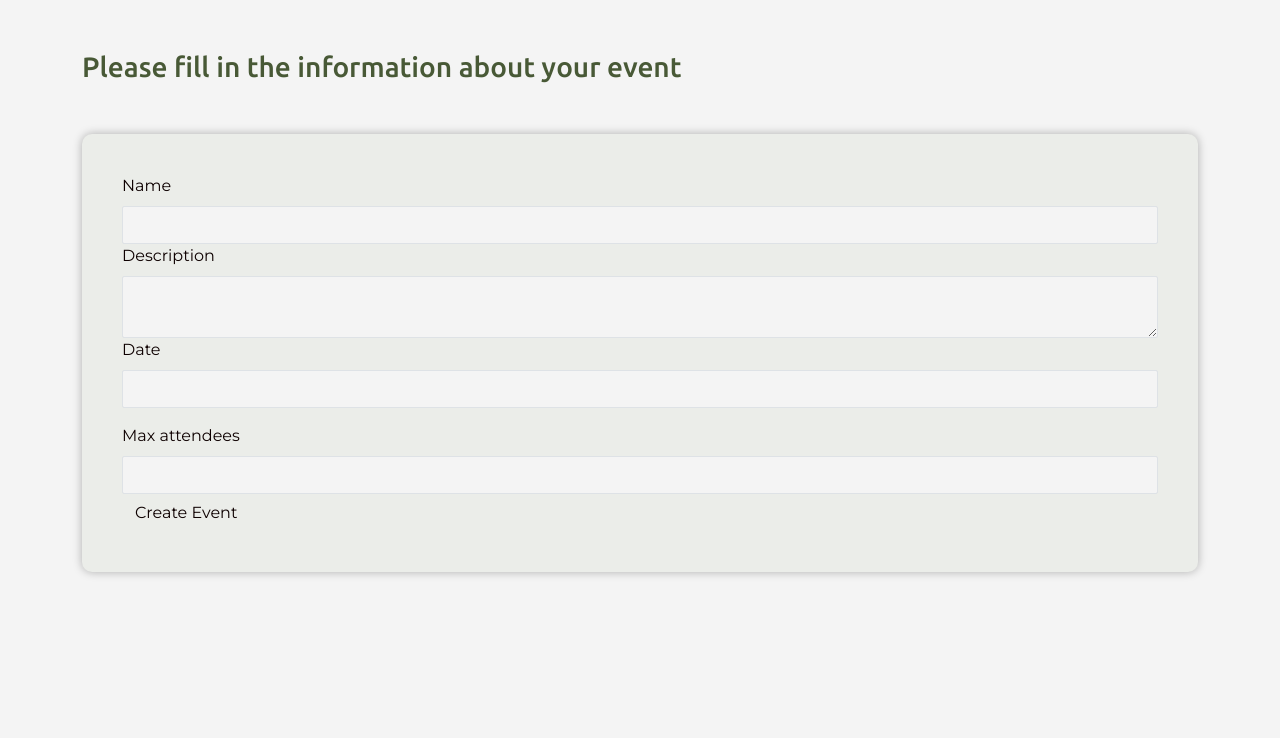
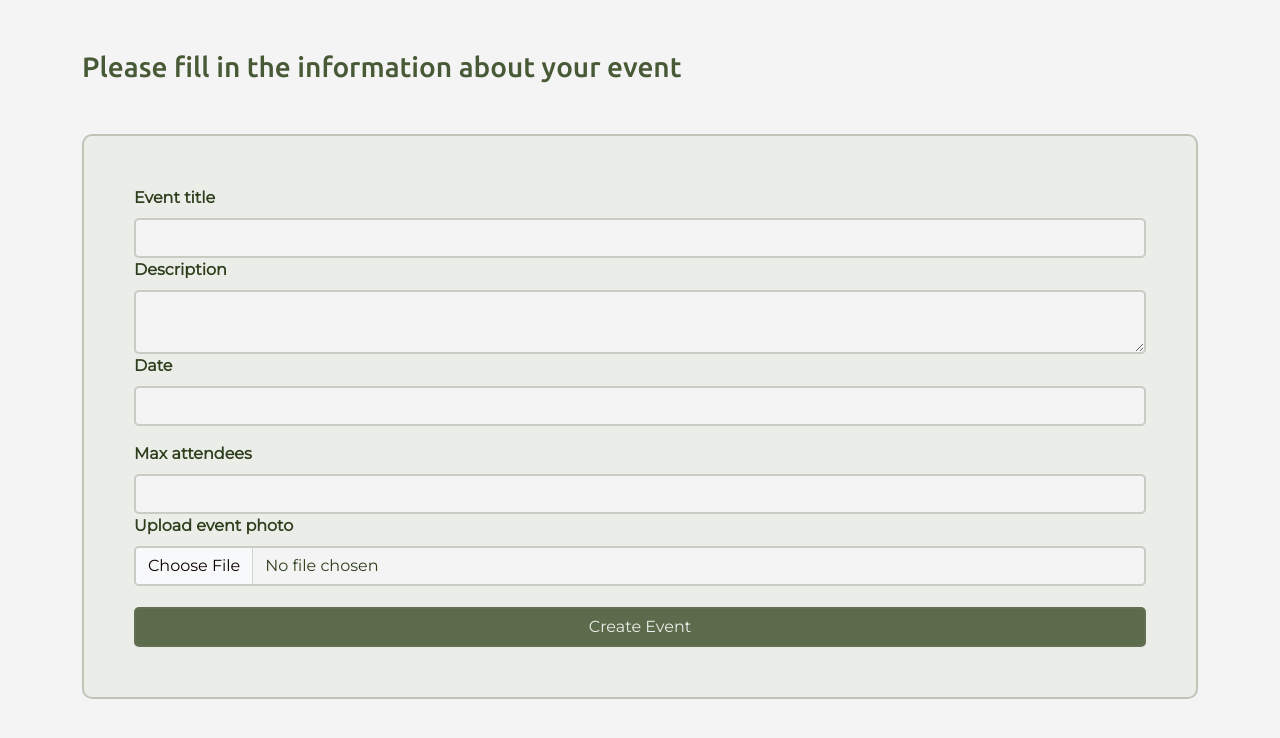
Before and after one commit to justdevelopin/CityGardens, a Rails app: page /gardens/1/events/new in a window 1280 px wide. Shown: the top 738 px of the page. Run offline with Rails 7, Linux system fonts and the light colour scheme; the visitor is signed in with stand-in values (Sample User, id 1); style sheets or scripts are compiled from the project's sources; parts of the project's set-up code (start-up, migrations or seed data) failed here and were passed over; some libraries are stand-ins or nearby versions.

Commit message:
general styling done but needs to be connected to different places

```diff
--- a/app/assets/stylesheets/pages/_new_event.scss
+++ b/app/assets/stylesheets/pages/_new_event.scss
@@ -6,12 +6,36 @@
 }
 
 .action-button {
-  color: #485936;
+  color: #485936 !important;
 }
 
 .form-container {
-  padding: 40px;
+  padding: 50px;
   background-color: #ebede9;
   border-radius: 10px;
-  box-shadow: 0 0 10px 0 #05070349;
+  // box-shadow: 0 5px 10px 0 rgba(5, 7, 3, 0.206);
+  border: 2px solid #717e635f;
+
+  form {
+    color: #2F3F1D;
+    font-weight: 700;
+
+    input, textarea {
+      border-radius: 5px;
+      color: #2F3F1D;
+      border: 2px solid #717e634a;
+
+    }
+
+    .btn {
+      color: #ebede9;
+      background-color: #5d6b4d;
+      transition: 0.2s;
+      width: 100%;
+      margin-top: 5px;
+      &:hover {
+        background-color: #485936;
+      }
+    }
+  }
 }
--- a/app/views/events/new.html.erb
+++ b/app/views/events/new.html.erb
@@ -4,12 +4,14 @@
 
   <div class="form-container">
     <%= simple_form_for @event do |f| %>
-      <%= f.input :name, wrapper_html: {class: "f-input"} %>
+      <%= f.input :name, wrapper_html: {class: "f-input"}, label: "Event title"  %>
       <%= f.input :description, wrapper_html: {class: "f-input"} %>
       <%= f.input :date,
                   as: :string,
                   input_html: { data: { controller: "datepicker" } } %>
       <%= f.input :max_attendees, wrapper_html: {class: "f-input"} %>
+      <%= f.input :photo, as: :file, input_html: { multiple: false }, label: "Upload event photo" %>
+
       <%= f.button :submit, wrapper_html: {class: "action-button"} %>
     <% end %>
   </div>
```
